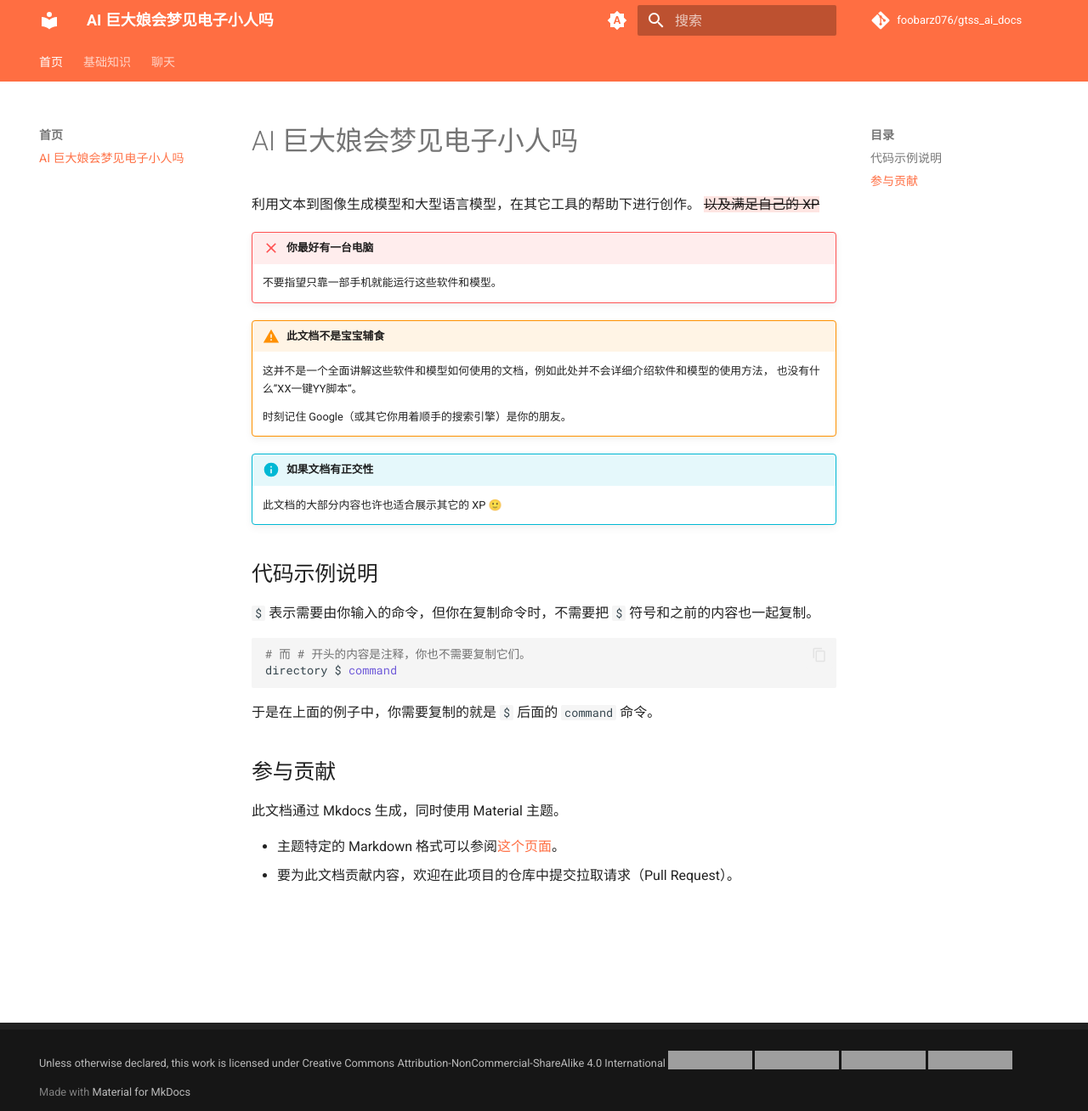
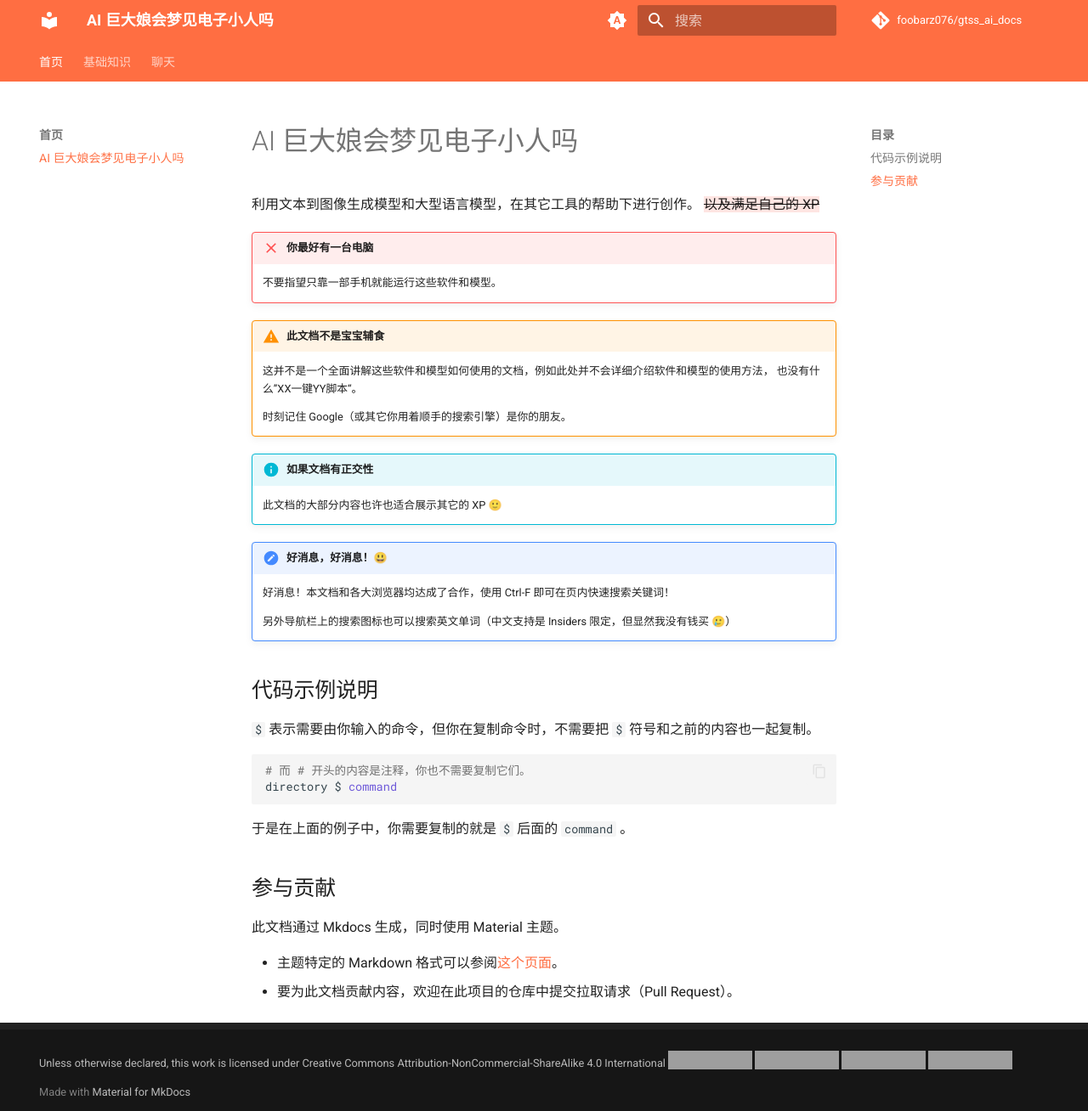
Before and after one commit to foobarz076/gtss_ai_docs, an MkDocs documentation site: the page built from docs/index.md, in a window 1280 px wide and 1308 px high. Shown: the whole window at 85% size. Built offline with MkDocs 1.6.1 and Material for MkDocs 9.7.7, drawn with Linux system fonts in a browser that asks for light colours; plug-ins that fetch from the network failed and are left out; comment, search, counter and statistics services are not loaded; grey boxes are pictures that could not be loaded.

````diff
--- a/docs/index.md
+++ b/docs/index.md
@@ -17,6 +17,12 @@
 
     此文档的大部分内容也许也适合展示其它的 XP 🙂
 
+!!! tips "好消息，好消息！😃"
+
+    好消息！本文档和各大浏览器均达成了合作，使用 Ctrl-F 即可在页内快速搜索关键词！
+
+    另外导航栏上的搜索图标也可以搜索英文单词（中文支持是 Insiders 限定，但显然我没有钱买 🥲）
+
 ## 代码示例说明
 
 `$` 表示需要由你输入的命令，但你在复制命令时，不需要把 `$` 符号和之前的内容也一起复制。
@@ -25,7 +31,7 @@
 directory $ command
 ```
 
-于是在上面的例子中，你需要复制的就是 `$` 后面的 `command` 命令。
+于是在上面的例子中，你需要复制的就是 `$` 后面的 `command` 。
 
 ## 参与贡献
 
--- a/mkdocs.yml
+++ b/mkdocs.yml
@@ -9,7 +9,7 @@ nav:
   - "基础知识":
     - basic/index.md
     - "术语表": basic/terms.md
-    - "Node.JS": basic/nodejs.md
+    - "Node.js": basic/nodejs.md
     - "Termux": basic/termux.md
   - "聊天":
     - "聊天工具和知识概览": chatting/index.md
````
Also changed, not shown: README.md (added, +11 -0 lines), docs/basic/index.md (+3 -1 lines), 1 other file.
